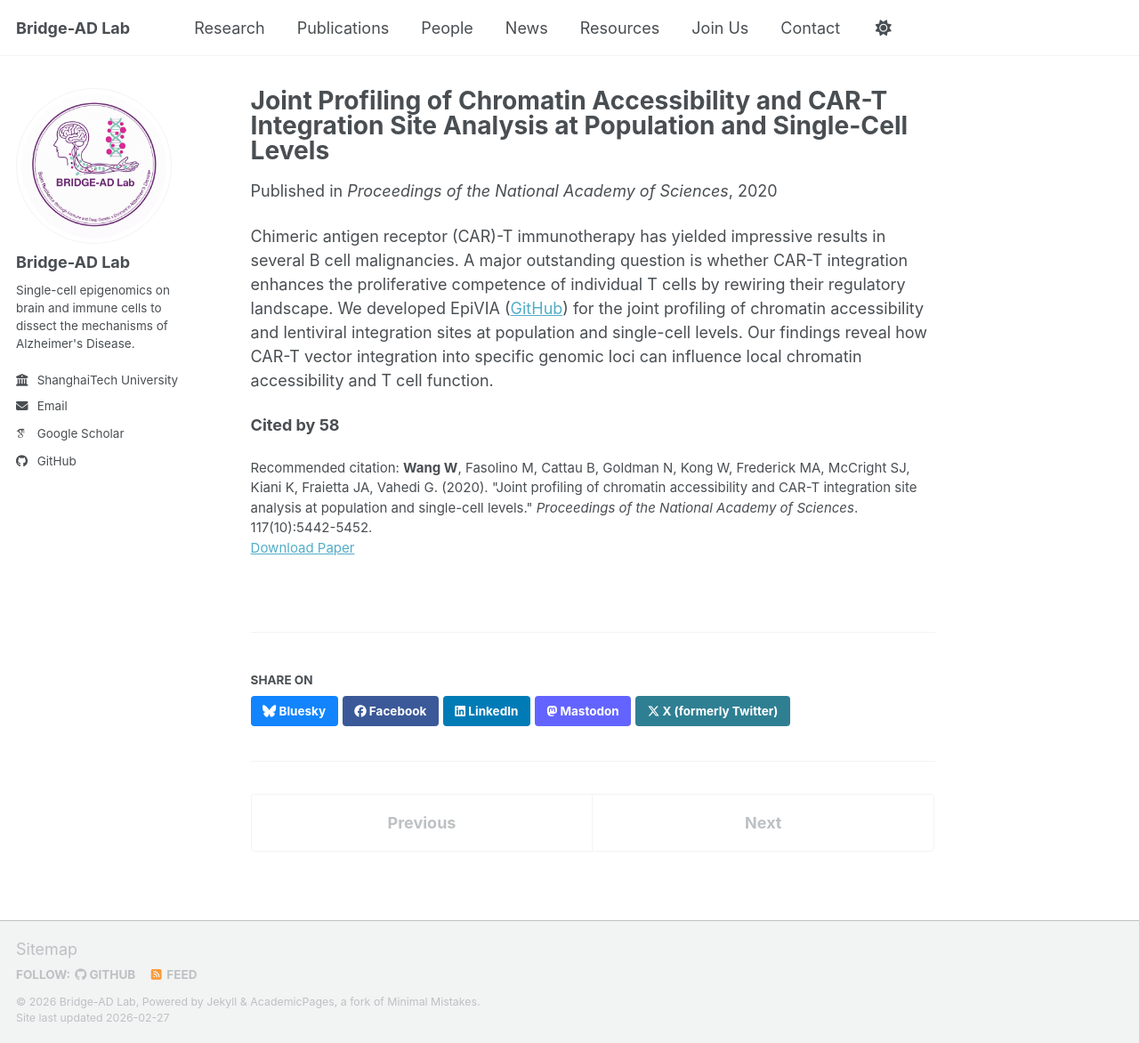
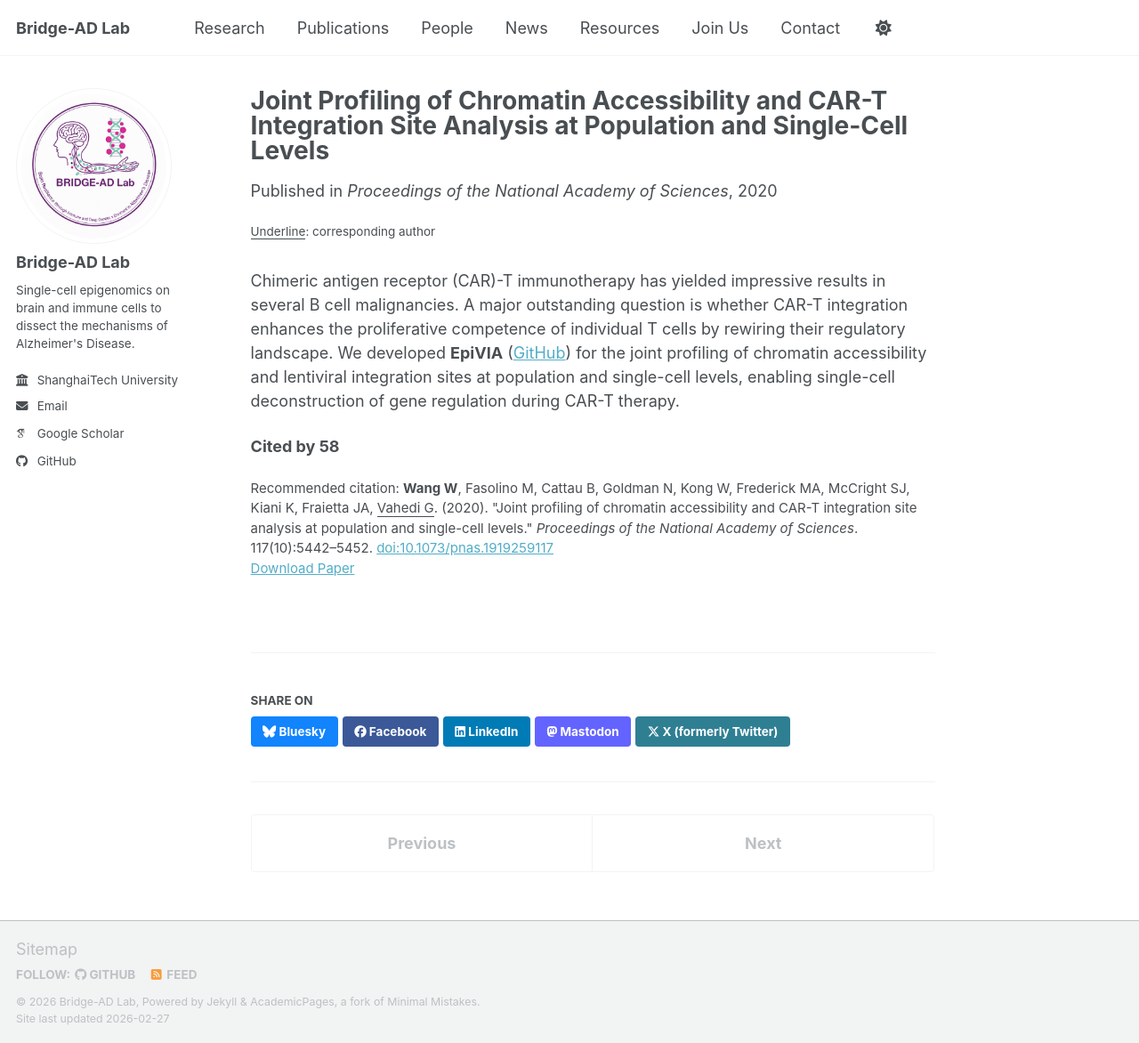
Before and after one commit to BrainImmune/BrainImmune.github.io, a Jekyll site: the page built from _publications/2020-03-10-cart-epigenome.md, in a window 1280 px wide and 1172 px high. Shown: the whole window at 89% size. Built offline with Jekyll 4.4.1, drawn with Linux system fonts in a browser that asks for light colours; some web fonts are replaced; a script bundle is joined from its source files by our own code; library files that are not in the unit come from our copies.

Commit message:
Update publications: add co-first/co-corresponding labels and full author lists from journal pages
Made-with: Cursor

```diff
--- a/_publications/2020-03-10-cart-epigenome.md
+++ b/_publications/2020-03-10-cart-epigenome.md
@@ -3,13 +3,15 @@ title: "Joint Profiling of Chromatin Accessibility and CAR-T Integration Site An
 collection: publications
 category: manuscripts
 permalink: /publication/2020-03-10-cart-epigenome
-excerpt: "We developed EpiVIA, a method for joint profiling of chromatin accessibility and lentiviral integration sites at single-cell resolution, revealing that CAR-T integration can rewire the regulatory landscape of individual T cells and influence their proliferative competence."
+excerpt: "Development of EpiVIA, a method for joint profiling of chromatin accessibility and lentiviral integration sites at single-cell resolution, enabling single-cell deconstruction of gene regulation during CAR-T therapy."
 date: 2020-03-10
 venue: "Proceedings of the National Academy of Sciences"
 paperurl: "https://www.pnas.org/doi/abs/10.1073/pnas.1919259117"
-citation: "<b>Wang W</b>, Fasolino M, Cattau B, Goldman N, Kong W, Frederick MA, McCright SJ, Kiani K, Fraietta JA, Vahedi G. (2020). &quot;Joint profiling of chromatin accessibility and CAR-T integration site analysis at population and single-cell levels.&quot; <i>Proceedings of the National Academy of Sciences</i>. 117(10):5442-5452."
+citation: "<b>Wang W</b>, Fasolino M, Cattau B, Goldman N, Kong W, Frederick MA, McCright SJ, Kiani K, Fraietta JA, <u>Vahedi G</u>. (2020). &quot;Joint profiling of chromatin accessibility and CAR-T integration site analysis at population and single-cell levels.&quot; <i>Proceedings of the National Academy of Sciences</i>. 117(10):5442–5452. <a href='https://doi.org/10.1073/pnas.1919259117'>doi:10.1073/pnas.1919259117</a>"
 ---
 
-Chimeric antigen receptor (CAR)-T immunotherapy has yielded impressive results in several B cell malignancies. A major outstanding question is whether CAR-T integration enhances the proliferative competence of individual T cells by rewiring their regulatory landscape. We developed EpiVIA ([GitHub](https://github.com/VahediLab/epiVIA)) for the joint profiling of chromatin accessibility and lentiviral integration sites at population and single-cell levels. Our findings reveal how CAR-T vector integration into specific genomic loci can influence local chromatin accessibility and T cell function.
+<sup><u>Underline</u>: corresponding author</sup>
+
+Chimeric antigen receptor (CAR)-T immunotherapy has yielded impressive results in several B cell malignancies. A major outstanding question is whether CAR-T integration enhances the proliferative competence of individual T cells by rewiring their regulatory landscape. We developed **EpiVIA** ([GitHub](https://github.com/VahediLab/epiVIA)) for the joint profiling of chromatin accessibility and lentiviral integration sites at population and single-cell levels, enabling single-cell deconstruction of gene regulation during CAR-T therapy.
 
 **Cited by 58**
```
Also changed, not shown: _publications/2019-04-01-brassica-genomes.md (+2 -2 lines), _publications/2022-07-01-tcf1-chromatin.md (+5 -3 lines), _publications/2025-09-30-brain-ad-epigenome.md (+5 -3 lines), _publications/2026-01-27-immune-epigenome.md (+4 -2 lines).
